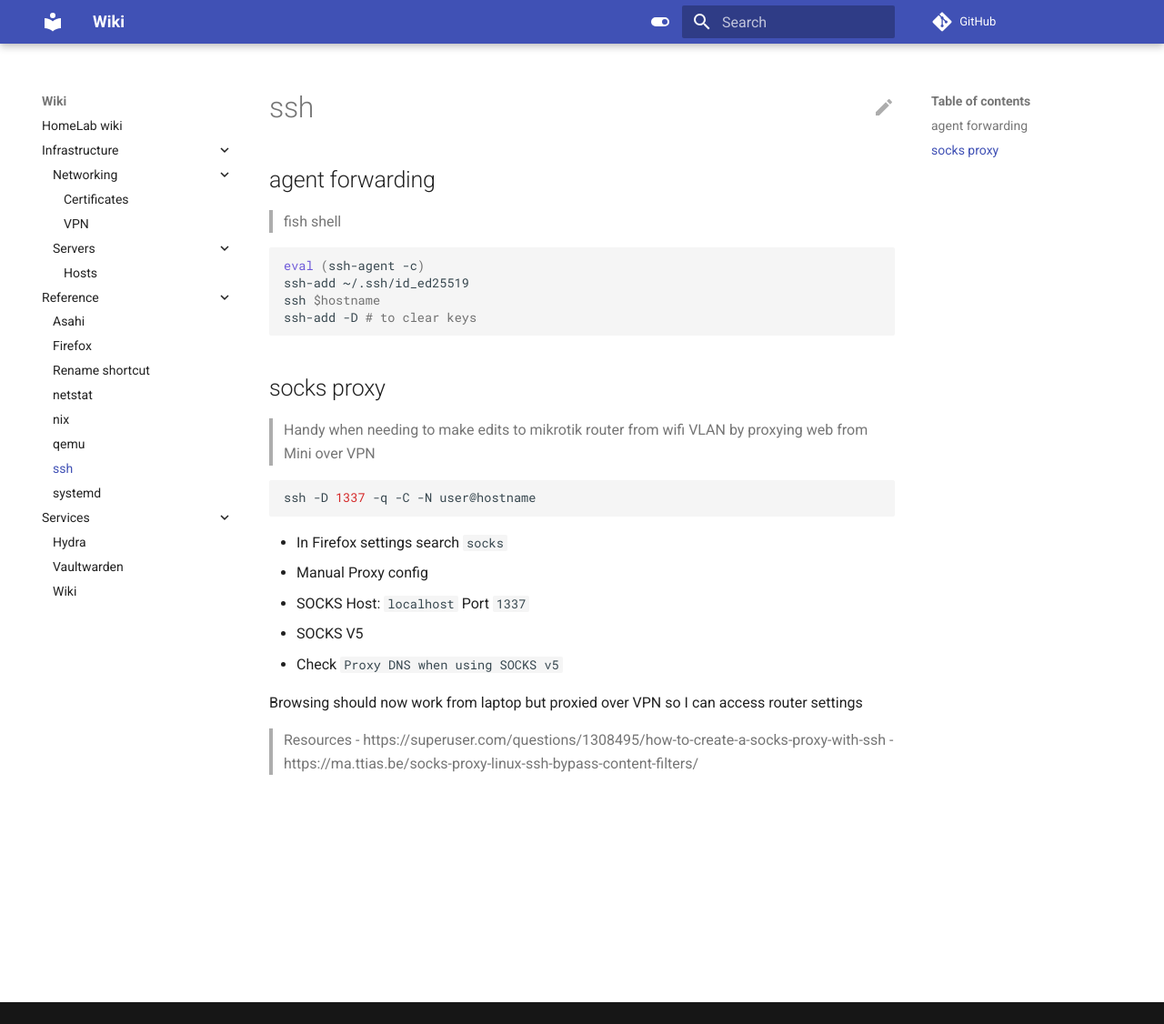
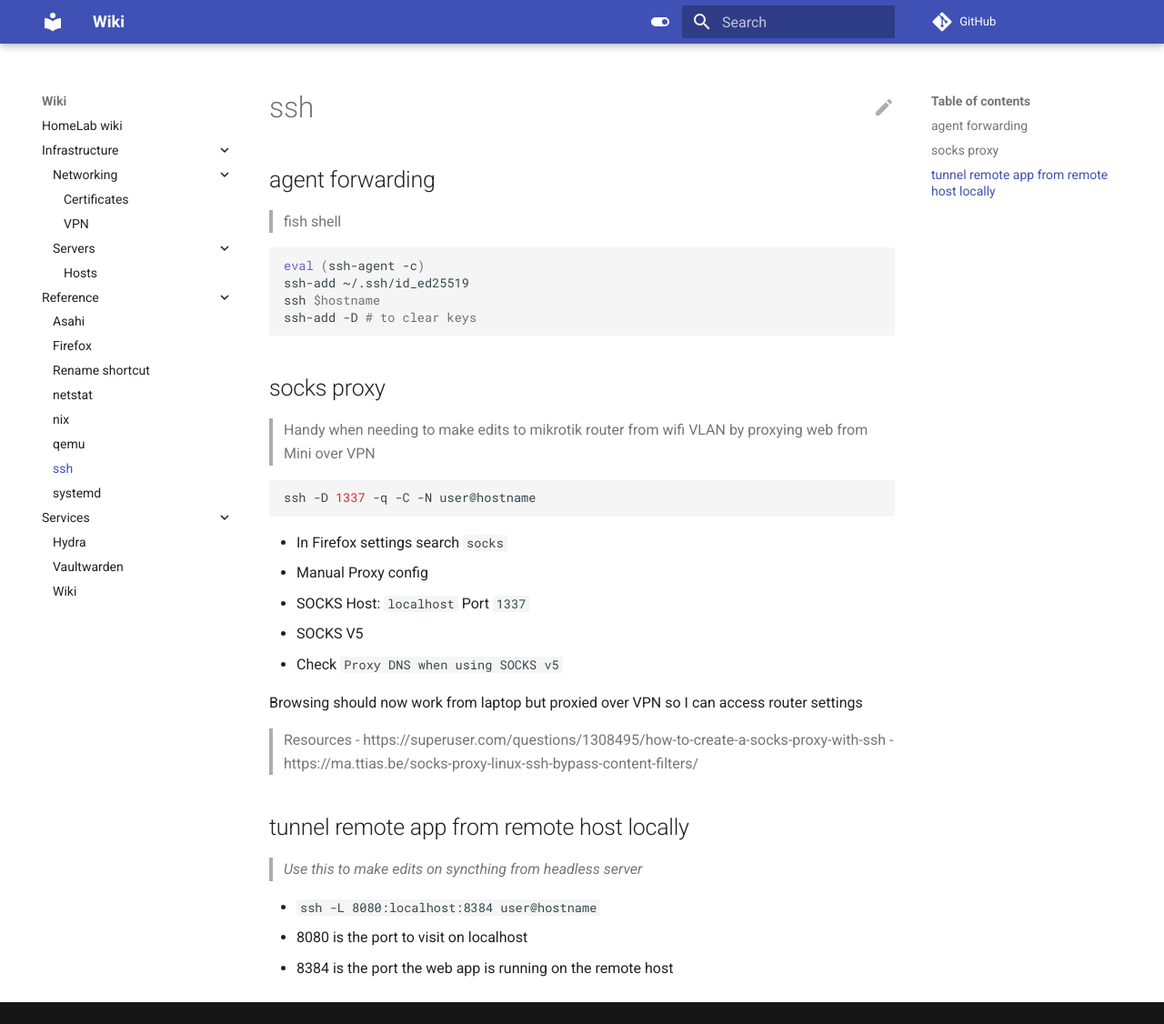
Before and after one commit to icecreammatt/wiki, an MkDocs documentation site: the page built from docs/reference/ssh.md, in a window 1280 px wide and 1126 px high. Shown: the whole window at 91% size. Built offline with MkDocs 1.6.1 and Material for MkDocs 9.7.7, drawn with Linux system fonts in a browser that asks for light colours; comment, search, counter and statistics services are not loaded.

Commit message:
docs: add note about remotely accessing web apps over ssh

```diff
--- a/docs/reference/ssh.md
+++ b/docs/reference/ssh.md
@@ -30,3 +30,11 @@ Browsing should now work from laptop but proxied over VPN so I can access router
 > Resources
 - https://superuser.com/questions/1308495/how-to-create-a-socks-proxy-with-ssh
 - https://ma.ttias.be/socks-proxy-linux-ssh-bypass-content-filters/
+
+## tunnel remote app from remote host locally
+
+> _Use this to make edits on syncthing from headless server_
+
+- `ssh -L 8080:localhost:8384 user@hostname`
+- 8080 is the port to visit on localhost
+- 8384 is the port the web app is running on the remote host
```
